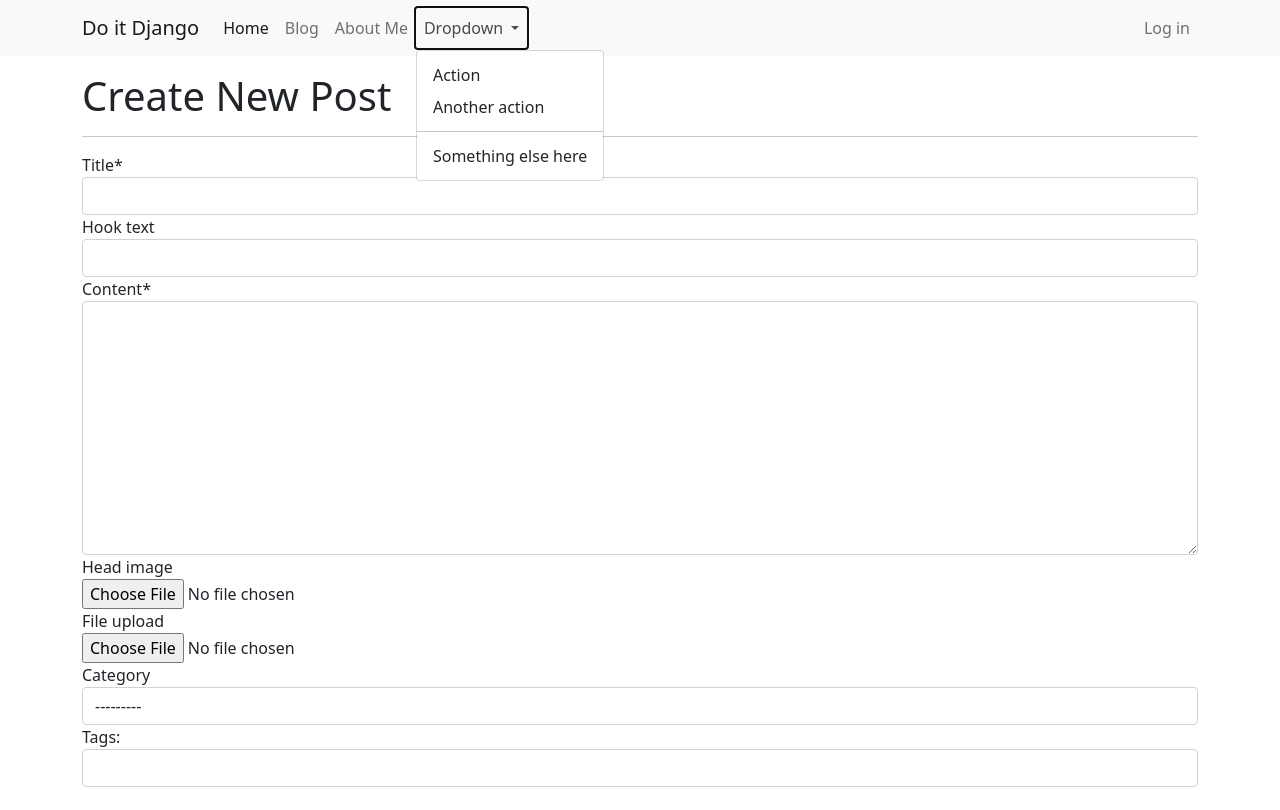
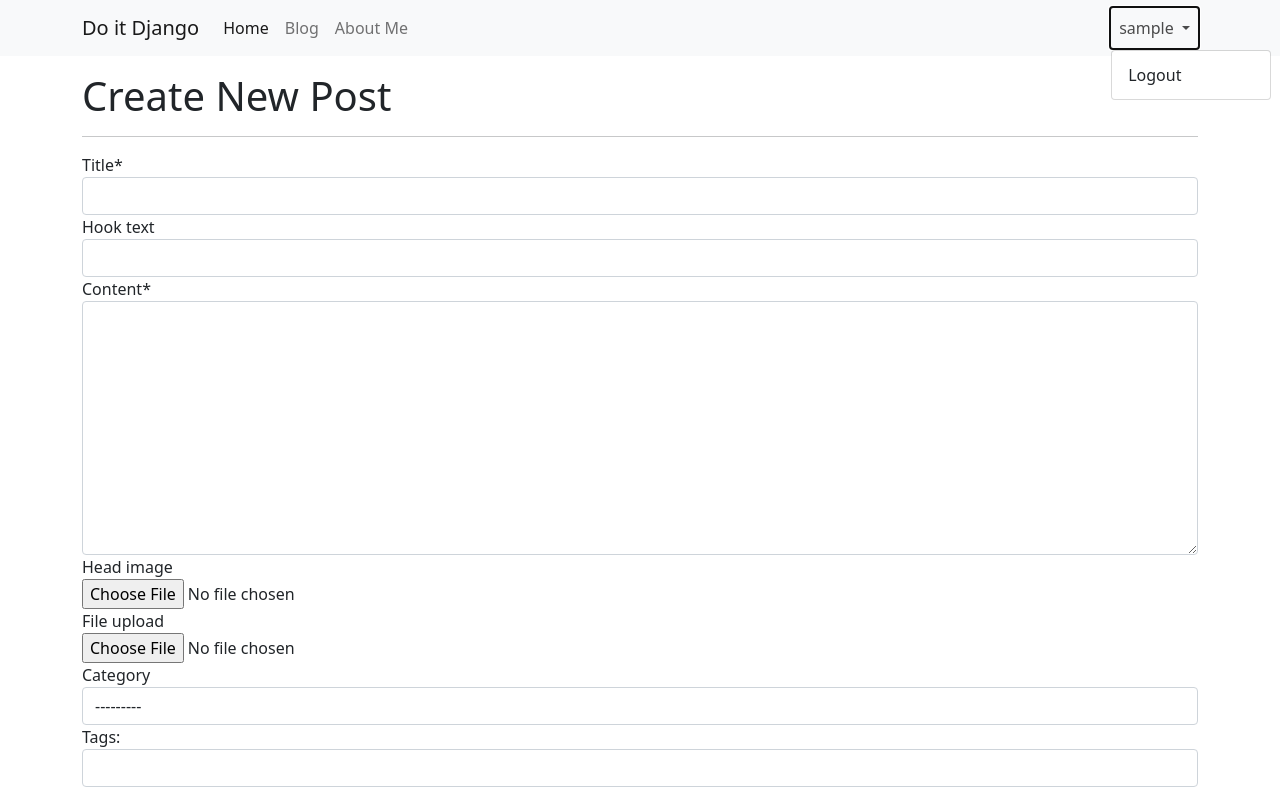
Before and after one commit to kjaehyeon/my_blog_project, a Django app: page /blog/create_post/ in a window 1280 px wide, after a click that opens the changed part. Shown: the top 810 px of the page. Run offline with Django 3.2, Linux system fonts and the light colour scheme; a user stored in the database is signed in; tables that the repository leaves empty hold one stand-in row (values such as "Sample post"); some libraries are stand-ins or nearby versions.

Commit message:
google 로그인 기능 추가

```diff
--- a/blog/templates/blog/navbar.html
+++ b/blog/templates/blog/navbar.html
@@ -1,3 +1,5 @@
+{% load socialaccount %}
+
 <nav class="navbar navbar-expand-lg navbar-light bg-light">
     <div class="container">
         <a class="navbar-brand" href="/">Do it Django</a>
@@ -17,25 +19,22 @@
                 <li class="nav-item">
                     <a class="nav-link" href="/about_me/">About Me</a>
                 </li>
+            </ul>
+            <ul class="navbar-nav ml-auto">
+                {% if user.is_authenticated %}
                 <li class="nav-item dropdown">
                     <a class="nav-link dropdown-toggle" href="#" id="navbarDropdown" role="button"
                        data-bs-toggle="dropdown" aria-expanded="false">
-                        Dropdown
+                        {{user.username}}
                     </a>
                     <ul class="dropdown-menu" aria-labelledby="navbarDropdown">
-                        <li><a class="dropdown-item" href="#">Action</a></li>
-                        <li><a class="dropdown-item" href="#">Another action</a></li>
-                        <li>
-                            <hr class="dropdown-divider">
-                        </li>
-                        <li><a class="dropdown-item" href="#">Something else here</a></li>
-                    </ul>
+                        <li><a class="dropdown-item" href="/accounts/logout/">Logout</a></li>
                 </li>
-            </ul>
-            <ul class="navbar-nav ml-auto">
+                {%else%}
                 <li class="nav-item">
                     <a class="nav-link" href="#" data-bs-toggle="modal" data-bs-target="#LoginModal">Log in</a>
                 </li>
+                {%endif%}
             </ul>
         </div>
     </div>
@@ -51,12 +50,12 @@
             </div>
 
             <div class="d-grid gap-2 col-6 mx-auto">
-                        <button type="button" class="btn btn-outline-dark btn-sm"><i class="fab fa-google"></i>
-                            &nbsp;Log in with Google</button>
-                        <button type="button" class="btn btn-outline-dark btn-sm"><i class="far fa-envelope"></i>
-                            &nbsp;Log in with E-mail</button>
-                        <button type="button" class="btn btn-outline-dark btn-sm"><i class="far fa-envelope"></i>
-                            &nbsp;Sign Up with E-mail</button>
+                        <a role="button" class="btn btn-outline-dark btn-sm" href="{% provider_login_url 'google' %}"><i class="fab fa-google"></i>
+                            &nbsp;Log in with Google</a>
+                        <a role="button" class="btn btn-outline-dark btn-sm" href="/accounts/login/"><i class="far fa-envelope"></i>
+                            &nbsp;Log in with Username</a>
+                        <a role="button" class="btn btn-outline-dark btn-sm" href="/accounts/signup/"><i class="far fa-envelope"></i>
+                            &nbsp;Sign Up with E-mail</a>
             </div>
             <div class="modal-footer">
                 <button type="button" class="btn btn-secondary" data-bs-dismiss="modal">Close</button>
--- a/do_it_django_prj/urls.py
+++ b/do_it_django_prj/urls.py
@@ -23,7 +23,8 @@ urlpatterns = [
     path('blog/', include('blog.urls')),
     path('admin/', admin.site.urls),
     path("", include('single_pages.urls')),
-    path('markdownx/', include('markdownx.urls'))
+    path('markdownx/', include('markdownx.urls')),
+    path('accounts/', include('allauth.urls'))
 ]
 
 urlpatterns += static(settings.MEDIA_URL, document_root=settings.MEDIA_ROOT)
```
Also changed, not shown: do_it_django_prj/settings.py (+15 -0 lines).
